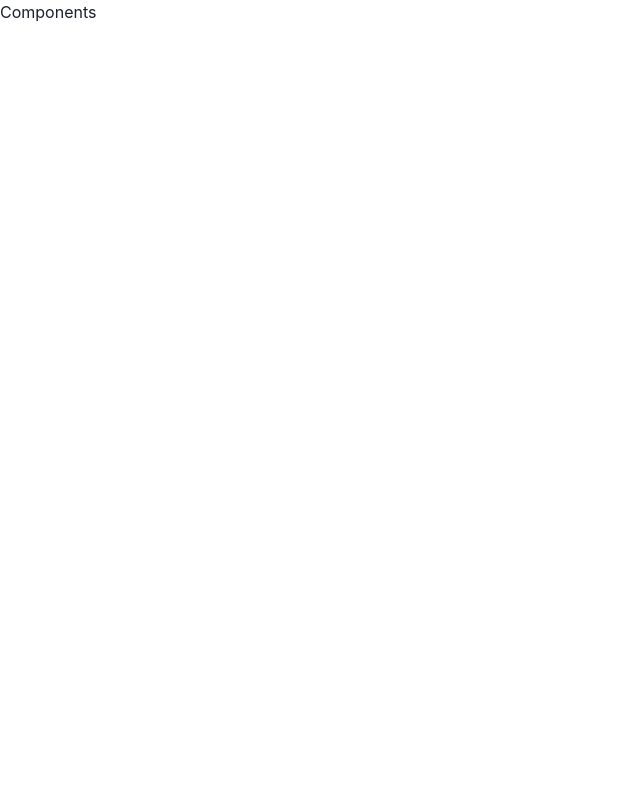
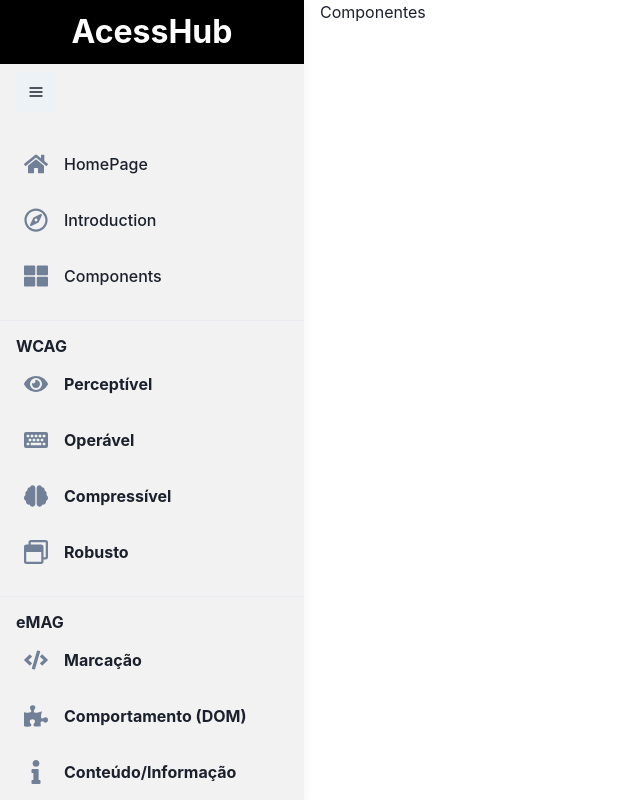
Before and after one commit to daviteixeira-dev/accesshub, a React (Vite) app in the folder web/: page /robusto in a window 1280 px wide. Shown: the whole page, without its empty margins (0-640 px from the left). Built offline with nearby package versions, Linux system fonts and the light colour scheme.

Commit message:
Basic structure of the introduction and components pages

```diff
--- a/web/src/pages/Components.tsx
+++ b/web/src/pages/Components.tsx
@@ -1,9 +1,18 @@
-import { Flex, Text } from "@chakra-ui/react"
+import {
+  Flex,
+  Text,
+  Container,
+} from '@chakra-ui/react'
+
+import MenuSideBar from '../components/MenuSideBar/MenuSideBar'
 
 const Components = () => {
   return (
     <Flex>
-      <Text>Components</Text>
+      <MenuSideBar />
+      <Container maxW='container.xl'>
+        <Text>Componentes</Text>
+      </Container>
     </Flex>
   )
 }
--- a/web/src/pages/Introduction.tsx
+++ b/web/src/pages/Introduction.tsx
@@ -1,9 +1,18 @@
-import { Flex, Text } from "@chakra-ui/react"
+import {
+  Flex,
+  Text,
+  Container
+} from '@chakra-ui/react'
+
+import MenuSideBar from '../components/MenuSideBar/MenuSideBar'
 
 const Introduction = () => {
   return (
     <Flex>
-      <Text>Introduction</Text>
+      <MenuSideBar />
+      <Container maxW='container.xl'>
+        <Text>Introdução</Text>
+      </Container>
     </Flex>
   )
 }
```
